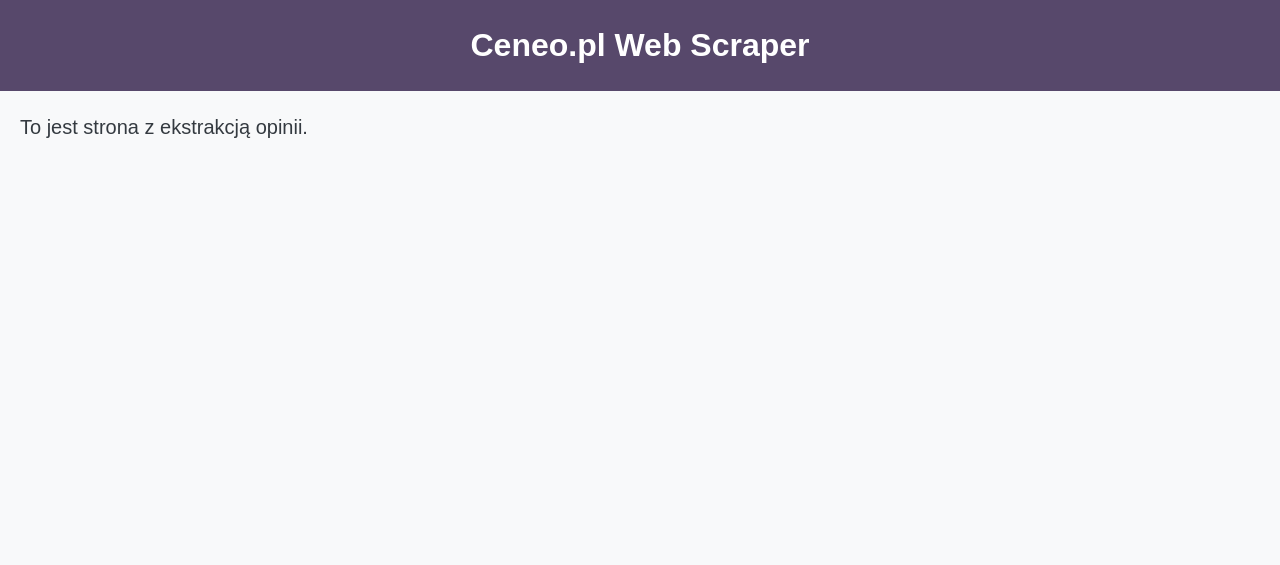
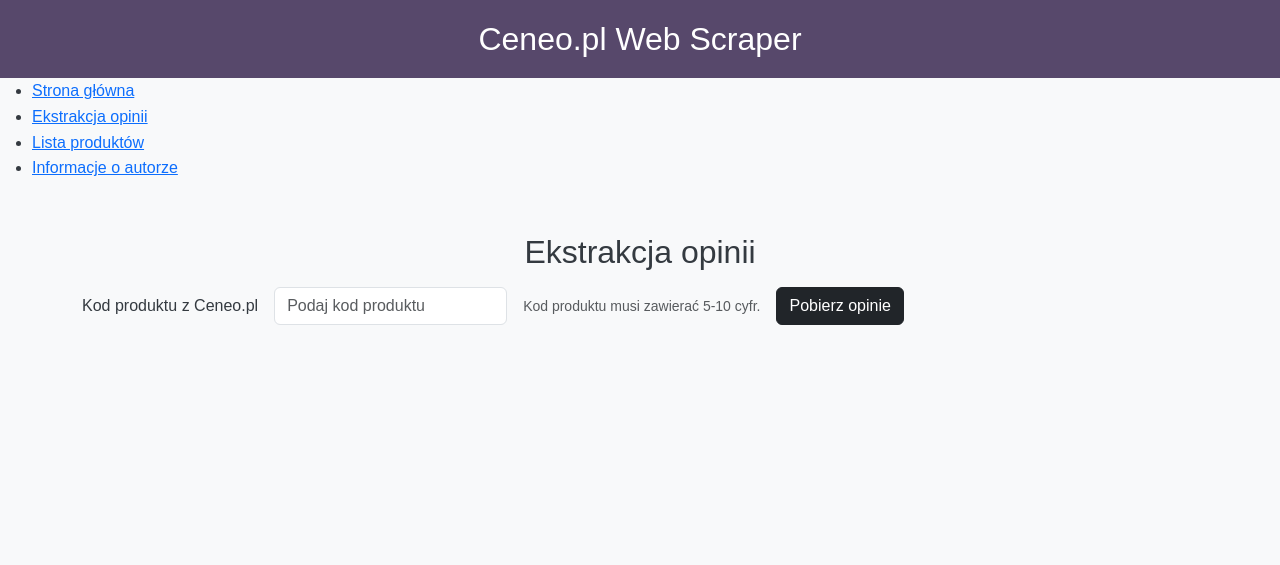
Before and after one commit to GabrielaSocha/CeneoWebScraperGS, a Flask app: page /extract in a window 1280 px wide. Shown: the top 565 px of the page. Run offline with Flask 3, Linux system fonts and the light colour scheme.

Commit message:
2024-05-13 GS

```diff
--- a/app/routes.py
+++ b/app/routes.py
@@ -1,12 +1,20 @@
 from app import app
-from flask import render_template
+import requests
+from flask import render_template, request, redirect, url_for
 
 @app.route('/')
 def index():
     return render_template("index.html.jinja")
 
-@app.route('/extract')
+@app.route('/extract', methods=['POST', 'GET'])
 def extract():
+    if request.method == 'POST':
+        product_id = request.form.get('product_id')
+        url = f"https://www.ceneo.pl/{product_id}"
+        response = requests.get(url)
+        if response.status_code == requests.codes['ok']:
+            #proces ekstrakcji opinii
+            return redirect(url_for('product', product_id = product_id))
     return render_template("extract.html.jinja")
 
 @app.route('/products')
--- a/app/static/styles.css
+++ b/app/static/styles.css
@@ -38,3 +38,7 @@ footer {
     width: 100%;
 
 }
+
+.btn-dark:hover{
+    background-color: pink;
+}
--- a/app/templates/base.html.jinja
+++ b/app/templates/base.html.jinja
@@ -3,6 +3,8 @@
 <head>
     <meta charset="UTF-8">
     <meta name="viewport" content="width=device-width, initial-scale=1.0">
+    <link href="https://cdn.jsdelivr.net/npm/bootstrap@5.3.3/dist/css/bootstrap.min.css" rel="stylesheet" integrity="sha384-QWTKZyjpPEjISv5WaRU9OFeRpok6YctnYmDr5pNlyT2bRjXh0JMhjY6hW+ALEwIH" crossorigin="anonymous">
+    <script src="https://cdn.jsdelivr.net/npm/bootstrap@5.3.3/dist/js/bootstrap.bundle.min.js" integrity="sha384-YvpcrYf0tY3lHB60NNkmXc5s9fDVZLESaAA55NDzOxhy9GkcIdslK1eN7N6jIeHz" crossorigin="anonymous"></script>
     <link rel="stylesheet" href="{{url_for('static', filename='styles.css')}}">
     <title>Ceneo.pl Web Scraper</title>
 </head>
@@ -10,6 +12,24 @@
     <header>
         <h1>Ceneo.pl Web Scraper</h1>
     </header>
+    <nav>
+    <div>
+        <ul>
+            <li>
+                <a href="{{url_for('index')}}">Strona główna</a>
+            </li>
+            <li>
+                <a href="{{url_for('extract')}}">Ekstrakcja opinii</a>
+            </li>
+            <li>
+                <a href="{{url_for('products')}}">Lista produktów</a>
+            </li>
+            <li>
+                <a href="{{url_for('author')}}">Informacje o autorze</a>
+            </li>
+        </ul>
+    </div>
+    </nav>
     <section>
         {% block content %}
         <p>To jest plik bazowy.</p>
--- a/app/templates/extract.html.jinja
+++ b/app/templates/extract.html.jinja
@@ -1,4 +1,22 @@
 {% extends "base.html.jinja" %}
 {% block content %}
-<p>To jest strona z ekstrakcją opinii.</p>
+    <h2 class="mt-3 mb-3 text-center"> Ekstrakcja opinii</h2>
+    <form method="POST" action="{{url_for('extract')}}" class="container">
+        <div class="row g-3 align-items-center">
+            <div class="col-auto">
+                <label for="inputPassword6" class="col-form-label">Kod produktu z Ceneo.pl</label>
+            </div>
+            <div class="col-auto">
+                <input type="text" name="product_id" id="product_id" class="form-control" aria-describedby="product_idHelpInline" placeholder="Podaj kod produktu">
+            </div>
+            <div class="col-auto">
+                <span id="passwordHelpInline" class="form-text">
+                    Kod produktu musi zawierać 5-10 cyfr.
+                </span>
+            </div>
+            <div class="col-auto">
+                <button type="submit" class="btn btn-dark">Pobierz opinie</button>
+            </div>
+        </div>
+    </form>
 {% endblock content%}
```
